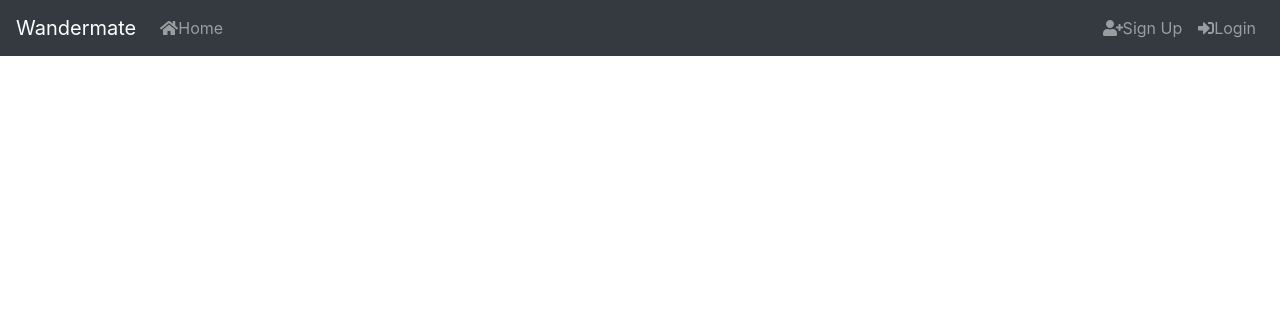
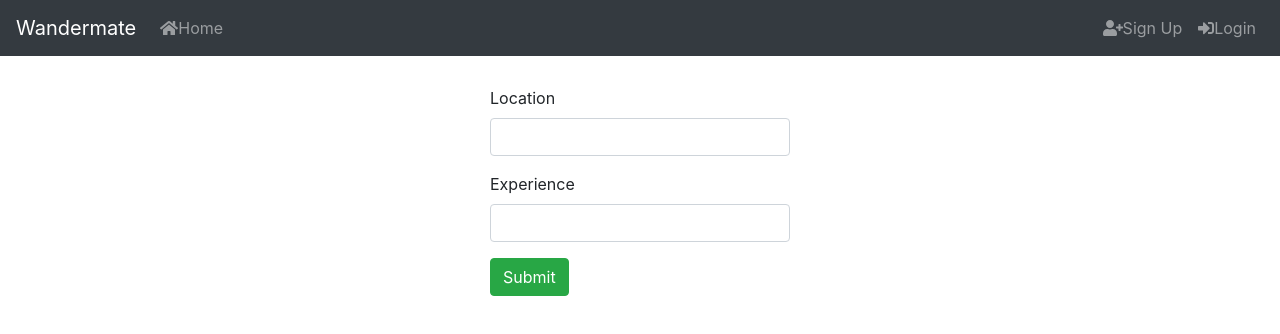
Before and after one commit to CherishICC/WanderMate, a Vue app in the folder frontend/: page /writeblog in a window 1280 px wide. Shown: the top 334 px of the page. Built offline with nearby package versions, Linux system fonts and the light colour scheme.

Commit message:
Added User login

```diff
--- a/frontend/src/App.vue
+++ b/frontend/src/App.vue
@@ -21,13 +21,13 @@
           <router-link to="/addPackage" class="nav-link">Add Packages</router-link>
         </li>
         <li v-if="showUserBoard" class="nav-item">
-          <router-link to="/allPackages" class="nav-link">All Packages</router-link>
+          <router-link to="/allPackages" class="nav-link">Book Tour</router-link>
         </li>
         <li v-if="showUserBoard" class="nav-item">
           <router-link to="/mytours" class="nav-link">My Bookings</router-link>
         </li>
         <li v-if="showUserBoard" class="nav-item">
-          <router-link to="/myblog" class="nav-link">Write Blog</router-link>
+          <router-link to="/writeblog" class="nav-link">Write Blog</router-link>
         </li>
         <li v-if="showUserBoard" class="nav-item">
           <router-link to="/allblogs" class="nav-link">All Blogs</router-link>
--- a/frontend/src/router.js
+++ b/frontend/src/router.js
@@ -36,13 +36,13 @@ export const router = new Router({
       path: '/admin',
       name: 'guide',
       // lazy-loaded
-      component: () => import('./views/CustomerList.vue'),
+      component: () => import('./views/UserList.vue'),
     },
     {
       path: '/admin/:id',
       name: 'guide-details',
       // lazy-loaded
-      component: () => import('./views/Customer.vue'),
+      component: () => import('./views/User.vue'),
     },
     {
       path: '/addUser',
@@ -60,7 +60,7 @@ export const router = new Router({
       path: '/package/:id',
       name: 'package',
       // lazy-loaded
-      component: () => import('./views/AllPackages.vue'),
+      component: () => import('./views/EditPackage.vue'),
     },
     {
       path: '/addPackage',
@@ -73,6 +73,18 @@ export const router = new Router({
       name: 'user',
       // lazy-loaded
       component: () => import('./views/PackageList.vue'),
+    },
+    {
+      path: '/writeblog',
+      name: 'writeblog',
+      // lazy-loaded
+      component: () => import('./views/writeblog.vue'),
+    },
+    {
+      path: '/allblogs',
+      name: 'allblogs',
+      // lazy-loaded
+      component: () => import('./views/Blog.vue'),
     },
   ],
 });
--- /dev/null
+++ b/frontend/src/views/Blog.vue
@@ -0,0 +1,142 @@
+<template>
+  <div class="list row">
+    <div class="col-md-8">
+      <div class="input-group mb-3">
+        <input
+          type="text"
+          class="form-control"
+          placeholder="Search by location name"
+          v-model="location"
+        />
+        <div class="input-group-append">
+          <button
+            class="btn btn-outline-secondary"
+            type="button"
+            @click="searchUsername"
+          >
+            Search
+          </button>
+        </div>
+      </div>
+    </div>
+    <div class="col-md-6">
+      <h4>All Blogs</h4>
+      <ul class="list-group">
+        <li
+          class="list-group-item"
+          :class="{ active: index == currentIndex }"
+          v-for="(user, index) in users"
+          :key="index"
+          @click="setActiveUser(user, index)"
+        >
+          {{ user.username }}
+        </li>
+      </ul>
+
+      <!-- <button class="m-3 btn btn-sm btn-danger" @click="removeAllUsers">
+        Remove All
+      </button> -->
+    </div>
+    <div class="col-md-6">
+      <div v-if="currentUser">
+        <h4>User</h4>
+        <div>
+          <label><strong>Username:</strong></label> {{ currentUser.username }}
+        </div>
+        <!-- <div>
+          <label><strong>Password:</strong></label> {{ currentUser.password }}
+        </div> -->
+        <div>
+          <label><strong>Phone:</strong></label> {{ currentUser.phone }}
+        </div>
+        <div>
+          <label><strong>Email:</strong></label> {{ currentUser.email }}
+        </div>
+        <div>
+          <label><strong>Status:</strong></label>
+          {{ currentUser.published ? 'Published' : 'Pending' }}
+        </div>
+
+        <a class="badge badge-warning" :href="'/admin/' + currentUser._id">
+          Edit
+        </a>
+      </div>
+      <div v-else>
+        <br />
+        <p>Please click on a Package...</p>
+      </div>
+    </div>
+  </div>
+</template>
+
+<script>
+import UserDataService from '../services/user.service';
+
+export default {
+  name: 'users-list',
+  data() {
+    return {
+      users: [],
+      currentUser: null,
+      currentIndex: -1,
+      username: '',
+    };
+  },
+  methods: {
+    retrieveUsers() {
+      UserDataService.getAll()
+        .then((response) => {
+          this.users = response.data;
+          console.log(response.data);
+        })
+        .catch((e) => {
+          console.log(e);
+        });
+    },
+
+    refreshList() {
+      this.retrieveUsers();
+      this.currentUser = null;
+      this.currentIndex = -1;
+    },
+
+    setActiveUser(user, index) {
+      this.currentUser = user;
+      this.currentIndex = index;
+    },
+
+    removeAllUsers() {
+      UserDataService.deleteAll()
+        .then((response) => {
+          console.log(response.data);
+          this.refreshList();
+        })
+        .catch((e) => {
+          console.log(e);
+        });
+    },
+
+    searchUsername() {
+      UserDataService.findByUsername(this.username)
+        .then((response) => {
+          this.users = response.data;
+          console.log(response.data);
+        })
+        .catch((e) => {
+          console.log(e);
+        });
+    },
+  },
+  mounted() {
+    this.retrieveUsers();
+  },
+};
+</script>
+
+<style>
+.list {
+  text-align: left;
+  max-width: 750px;
+  margin: auto;
+}
+</style>
--- a/frontend/src/views/CustomerList.vue
+++ b/frontend/src/views/UserList.vue
@@ -52,10 +52,10 @@
         <div>
           <label><strong>Email:</strong></label> {{ currentUser.email }}
         </div>
-        <div>
+        <!-- <div>
           <label><strong>Status:</strong></label>
           {{ currentUser.published ? 'Published' : 'Pending' }}
-        </div>
+        </div> -->
 
         <a class="badge badge-warning" :href="'/admin/' + currentUser._id">
           Edit
--- /dev/null
+++ b/frontend/src/views/writeblog.vue
@@ -0,0 +1,102 @@
+<template>
+  <div id="AddPackage" class="submit-form">
+    <div v-if="!submitted">
+
+      <div class="form-group">
+        <label for="location">Location</label>
+        <input
+          type="text"
+          class="form-control"
+          id="location"
+          required
+          v-model="pack_info.location"
+          name="location"
+        />
+      </div>
+      <div class="form-group">
+        <label for="experience">Experience</label>
+        <input
+          type="text"
+          class="form-control"
+          id="experience"
+          required
+          v-model="pack_info.experience"
+          name="experience"
+        />
+      </div>
+      <button @click="savePackage" class="btn btn-success">Submit</button>
+    </div>
+
+    <div v-else>
+      <h4>You submitted successfully!</h4>
+      <button class="btn btn-success" @click="newPackage">Add</button>
+    </div>
+  </div>
+</template>
+
+<script>
+// import AuthService from "../services/auth.service.js";
+import UserService from "../services/user.service";
+import $ from "jquery";
+
+export default {
+  name: "addPackage",
+  data() {
+    return {
+      pack_info: {
+        id: null,
+        username:"",
+        location: "",
+        experience: "",
+        // published: false
+      },
+      submitted: false
+    };
+  },
+  mounted(){
+    const ref= this;
+    $('.dropdown-toggle').dropdown();
+     $('.dropdown-menu a').click(function () {
+      $('#dropdownMenuButton').text($(this).text());
+      // $('#AddPackage').__vue__.setRole($(this).text());
+      ref.setRole($(this).text());
+    });
+  },
+  methods: {
+    savePackage() {
+      var data = {
+        username:this.pack_info.username,
+        package_name: this.pack_info.package_name,
+        location: this.pack_info.location,
+        days: this.pack_info.days,
+        cost: this.pack_info.cost
+      };
+      console.log(data);
+      UserService.packagecreate(data)
+        .then(response => {
+          this.pack_info.id = response.data.id;
+          console.log(response.data);
+          this.submitted = true;
+        })
+        .catch(e => {
+          console.log(e);
+        });
+    },
+    // setRole(role){
+    //   this.pack_info.roles=role;
+    // },
+    newPackage() {
+      this.submitted = false;
+      this.pack_info = {};
+    }
+  }
+};
+</script>
+
+<style>
+.submit-form {
+  max-width: 300px;
+  margin: auto;
+  margin-top:30px;
+}
+</style>
```
Also changed, not shown: frontend/src/views/EditPackage.vue (renamed from frontend/src/views/AllPackages.vue), frontend/src/views/User.vue (renamed from frontend/src/views/Customer.vue), 1 other file (tests, documents, lock files or other folders).
